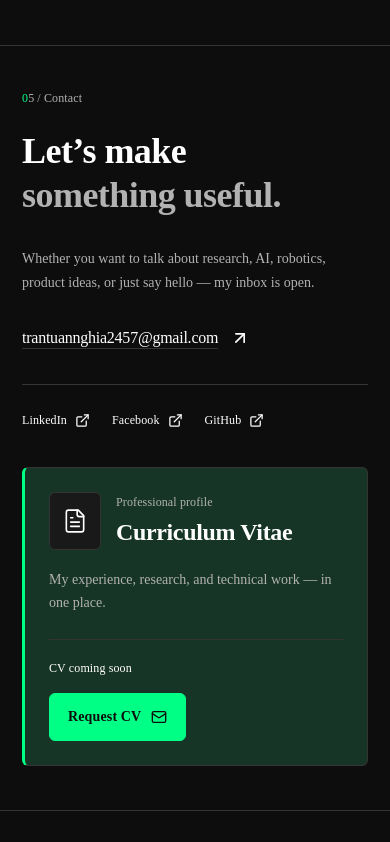
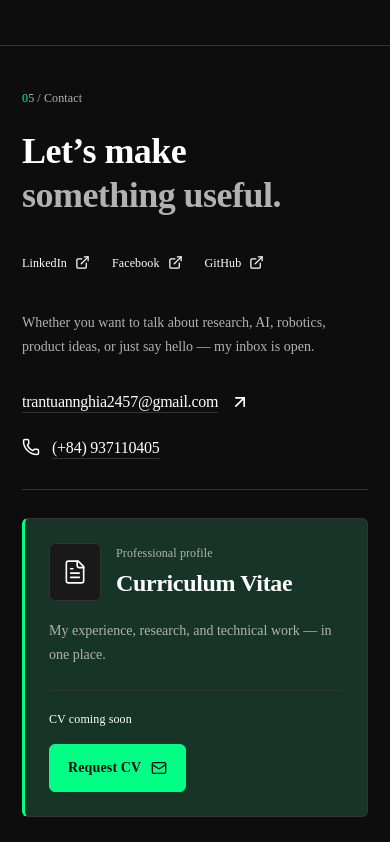
Before and after one commit to tuannghia2457/tuannghia_portfolio, a React (Vite) app: page / in a window 390 px wide. Shown: the part 4280-5122 px from the top of the page. Built offline with nearby package versions, Linux system fonts and the light colour scheme.

Commit message:
Put social links under the contact heading and add a phone number
LinkedIn, Facebook and GitHub now sit under Let's make something useful.
The copy column lists the email and a tap-to-call (+84) 937110405 link,
stored in profile.js.

```diff
--- a/src/pages/SupportingSections.jsx
+++ b/src/pages/SupportingSections.jsx
@@ -1,4 +1,4 @@
-import { ArrowUpRight, ExternalLink, FileText, Download, Mail } from 'lucide-react'
+import { ArrowUpRight, ExternalLink, FileText, Download, Mail, Phone } from 'lucide-react'
 import { experience, awards, evidence, testimonials } from '../portfolio-data'
 import { profile } from '../profile'
 import CompanyExplorer from '../components/CompanyExplorer'
@@ -58,11 +58,12 @@ function ContactCV() {
   </article>
 }
 export function ContactInfo() { return (<section id="contact" className="contact-section section-pad" aria-labelledby="contact-title">
-          <div className="section-kicker mono">05 / Contact</div><div className="contact-grid"><h2 id="contact-title">Let’s make<br /><em>something useful.</em></h2><div className="contact-copy"><p>Whether you want to talk about research, AI, robotics, product ideas, or just say hello — my inbox is open.</p><a className="email-link" href="mailto:trantuannghia2457@gmail.com">trantuannghia2457@gmail.com <ArrowUpRight size={20} /></a><div className="social-links">
+          <div className="section-kicker mono">05 / Contact</div><div className="contact-grid"><div className="contact-heading"><h2 id="contact-title">Let’s make<br /><em>something useful.</em></h2><div className="social-links">
             <a href={profile.linkedinUrl} target="_blank" rel="noreferrer">LinkedIn <ExternalLink size={15} /></a>
             {profile.facebookUrl ? <a href={profile.facebookUrl} target="_blank" rel="noreferrer">Facebook <ExternalLink size={15} /></a> : <span className="social-pending" title="Facebook link coming soon">Facebook <small>Coming soon</small></span>}
             <a href={profile.githubUrl} target="_blank" rel="noreferrer">GitHub <ExternalLink size={15} /></a>
-          </div><ContactCV /></div></div>
+          </div></div><div className="contact-copy"><p>Whether you want to talk about research, AI, robotics, product ideas, or just say hello — my inbox is open.</p><div className="contact-methods"><a className="email-link" href="mailto:trantuannghia2457@gmail.com">trantuannghia2457@gmail.com <ArrowUpRight size={20} /></a><a className="email-link phone-link" href={profile.phoneHref} aria-label={`Call ${profile.phone}`}><Phone size={18} aria-hidden="true" />{profile.phone}</a></div>
+          <ContactCV /></div></div>
         </section>) }
 
 export function Awards() { return <section className="awards-section recognition-panel" aria-labelledby="awards-title">
--- a/src/profile.js
+++ b/src/profile.js
@@ -9,6 +9,9 @@ export const profile = {
   linkedinUrl: 'https://www.linkedin.com/in/tuannghia0405',
   facebookUrl: 'https://www.facebook.com/tuannghia2457/',
   githubUrl: 'https://github.com/tuannghia2457',
+  // Supplied by the owner on 25 October 2026, shown as written; phoneHref is the dialable form.
+  phone: '(+84) 937110405',
+  phoneHref: 'tel:+84937110405',
   // Set to a real public asset when the owner supplies a resume. Never use a dead download link.
   resumeUrl: null,
 }
--- a/src/styles.css
+++ b/src/styles.css
@@ -244,6 +244,10 @@ h2 em { font-style: normal; color: var(--muted-foreground); }
 .contact-grid { grid-template-columns: 1.1fr .9fr; gap: 8%; }
 .email-link { display: inline-flex; align-items: center; gap: 12px; max-width: 100%; margin-top: 12px; font-size: var(--text-lg); letter-spacing: var(--tracking-heading); overflow-wrap: anywhere; }
 .social-links { display: flex; flex-wrap: wrap; gap: 22px; padding-top: 18px; margin-top: 32px; border-top: var(--line); }
+/* Contact: social profiles sit under the heading; email and phone stack in the copy column. */
+.contact-heading .social-links { margin-top: 28px; padding-top: 0; border-top: 0; }
+.contact-methods { display: flex; flex-direction: column; align-items: flex-start; gap: 6px; padding-bottom: 28px; border-bottom: var(--line); }
+.phone-link { font-variant-numeric: tabular-nums; }
 .social-links a { display: inline-flex; align-items: center; gap: 8px; min-height: 36px; font-family: var(--font-sans); font-size: var(--text-xs); font-weight: var(--weight-medium); letter-spacing: var(--tracking-small); text-decoration: none; }
 .site-footer { display: grid; grid-template-columns: 1fr 1fr auto; align-items: center; gap: 24px; min-height: 90px; }
 .site-footer > span { color: var(--muted-foreground); font-size: var(--text-xs); }
```
Also changed, not shown: 1 other file (tests, documents, lock files or other folders).
